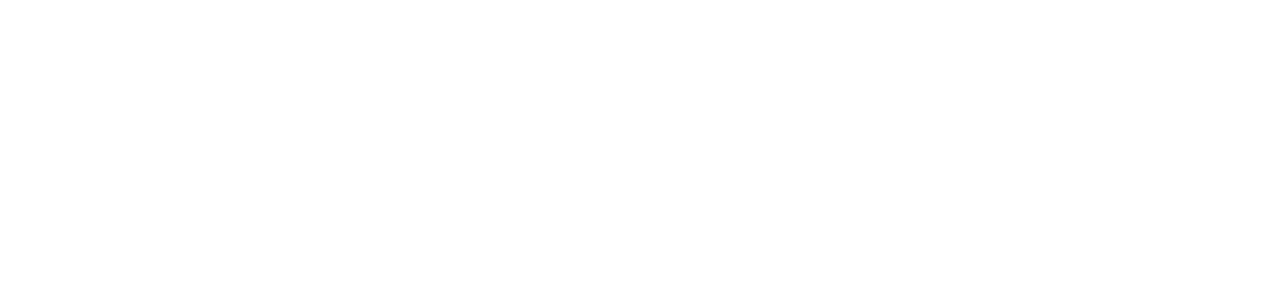
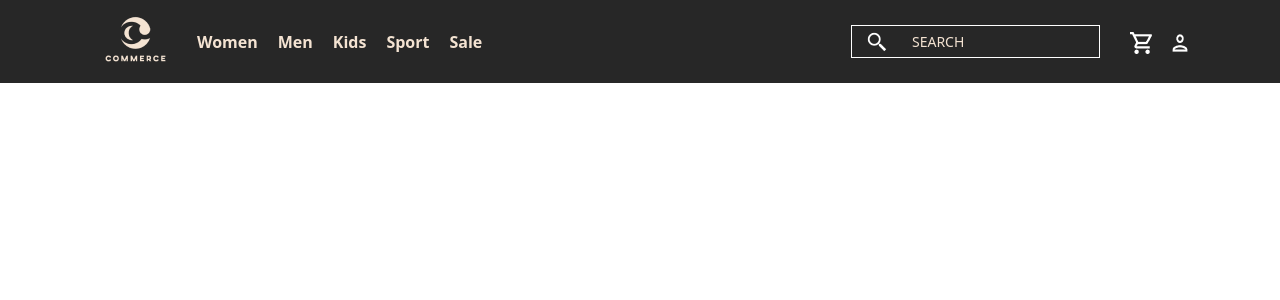
Before and after one commit to scarpakz/ecommerce-reactjs, a React (Create React App) app: page /men in a window 1280 px wide. Before the commit this address had no page. Shown: the top 300 px of the page. Built offline with nearby package versions, Linux system fonts and the light colour scheme.

Commit message:
added navbar pages

```diff
--- a/src/App.js
+++ b/src/App.js
@@ -1,12 +1,25 @@
 import './App.css';
 import { Routes, Route } from 'react-router-dom';
+import { NavBar } from './components/NavBar';
 import { HomePage } from './pages/HomePage';
+import { KidsPage } from './pages/kids/KidsPage';
+import { MenPage } from './pages/men/MenPage';
+import { SalePage } from './pages/sale/SalePage';
+import { SportPage } from './pages/sport/SportPage';
+import { WomenPage } from './pages/women/WomenPage';
+
 
 function App() {
   return (
     <>
+      <NavBar />
       <Routes>
         <Route element={<HomePage/>} path='/'></Route>
+        <Route element={<KidsPage/>} path='/kids'></Route>
+        <Route element={<MenPage/>} path='/men'></Route>
+        <Route element={<SalePage/>} path='/sale'></Route>
+        <Route element={<SportPage/>} path='/sport'></Route>
+        <Route element={<WomenPage/>} path='/women'></Route>
       </Routes>
     </>
   );
--- a/src/pages/HomePage.js
+++ b/src/pages/HomePage.js
@@ -1,4 +1,3 @@
-import { NavBar } from "../components/NavBar"
 import { Header } from "../components/Header"
 import { HotDeals } from "../components/HotDeals"
 import { Trending } from "../components/Trending"
@@ -9,7 +8,6 @@ import { Footer } from "../components/Footer"
 export const HomePage = () => {
     return (
         <>
-            <NavBar />
             <Header />
             <HotDeals />
             <Trending />
--- /dev/null
+++ b/src/pages/kids/KidsPage.js
@@ -0,0 +1,7 @@
+export const KidsPage = () => {
+    return (
+        <>
+            <h1>Kids</h1>
+        </>
+    )
+}
--- /dev/null
+++ b/src/pages/men/MenPage.js
@@ -0,0 +1,7 @@
+export const MenPage = () => {
+    return (
+        <>
+            <h1>Men</h1>
+        </>
+    )
+}
--- /dev/null
+++ b/src/pages/sale/SalePage.js
@@ -0,0 +1,7 @@
+export const SalePage = () => {
+    return (
+        <>
+            <h1>Sale</h1>
+        </>
+    )
+}
--- /dev/null
+++ b/src/pages/sport/SportPage.js
@@ -0,0 +1,7 @@
+export const SportPage = () => {
+    return (
+        <>
+            <h1>Sport</h1>
+        </>
+    )
+}
--- /dev/null
+++ b/src/pages/women/WomenPage.js
@@ -0,0 +1,7 @@
+export const WomenPage = () => {
+    return (
+        <>
+            <h1>Women</h1>
+        </>
+    )
+}
```
